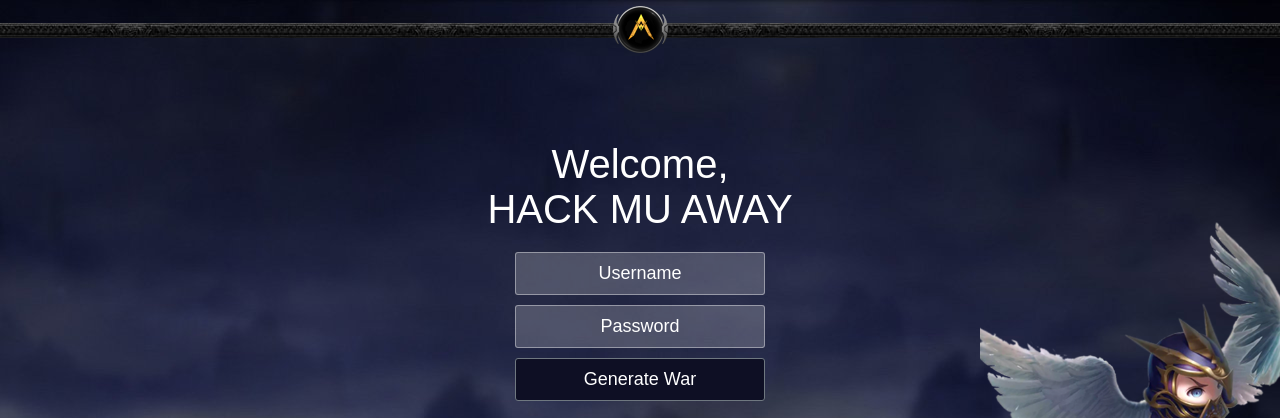
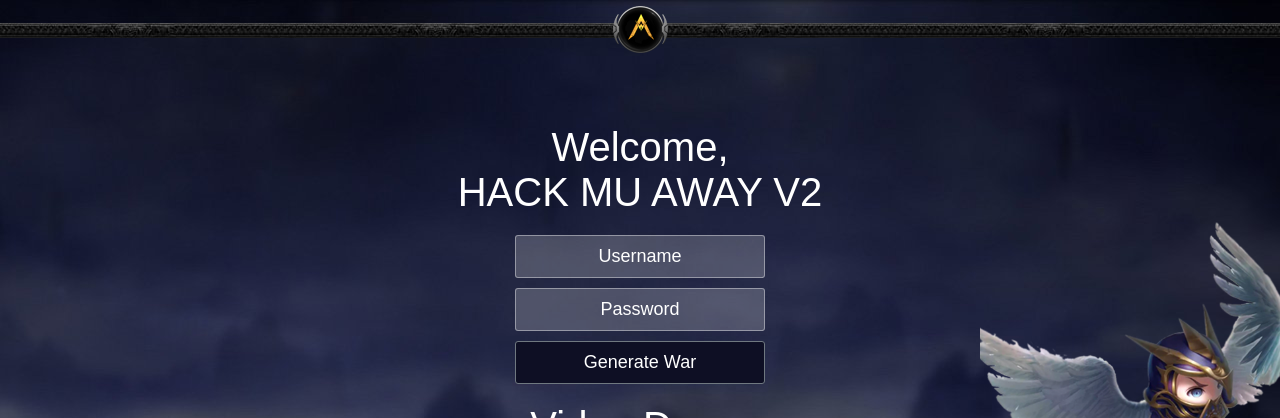
Before and after one commit to josevillalb95/away, a plain HTML site: page index.html in a window 1280 px wide. Shown: the top 418 px of the page. Drawn offline with Linux system fonts and the light colour scheme.

Commit message:
Update index.html

```diff
--- a/index.html
+++ b/index.html
@@ -202,7 +202,7 @@
 <div class="wrapper">
     <div class="container">
         <div class="text">
-            <h1>Welcome,<br> HACK MU AWAY</h1>
+            <h1>Welcome,<br> HACK MU AWAY V2 </h1>
         </div>
 
         <form class="form">
```
